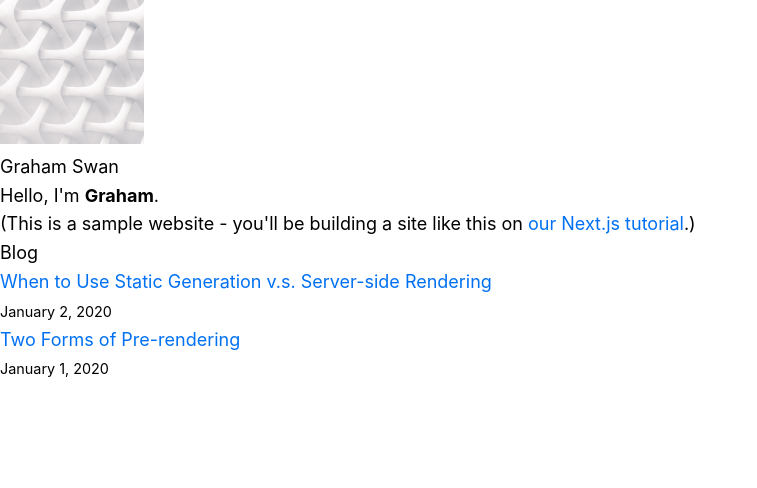
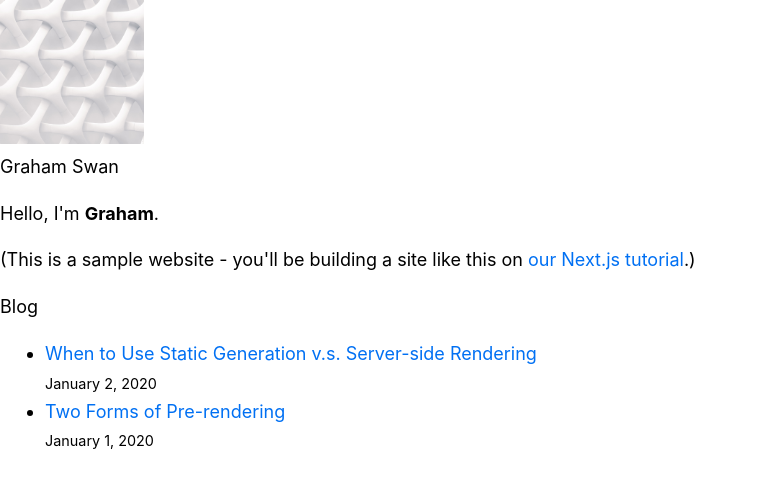
Before and after one commit to thinkswan/next-js-blog, a Next.js app: page / in a window 1280 px wide. Shown: the top 488 px of the page, without its empty margins (0-757 px from the left). Built offline with nearby package versions, Linux system fonts and the light colour scheme.

Commit message:
fix: override preflight styles for p and ul

```diff
--- a/styles/global.css
+++ b/styles/global.css
@@ -1,6 +1,16 @@
 @tailwind base;
 @tailwind components;
 @tailwind utilities;
+
+@layer base {
+  p {
+    @apply my-4;
+  }
+
+  ul {
+    @apply list-disc my-4 pl-10;
+  }
+}
 
 html,
 body {
```
